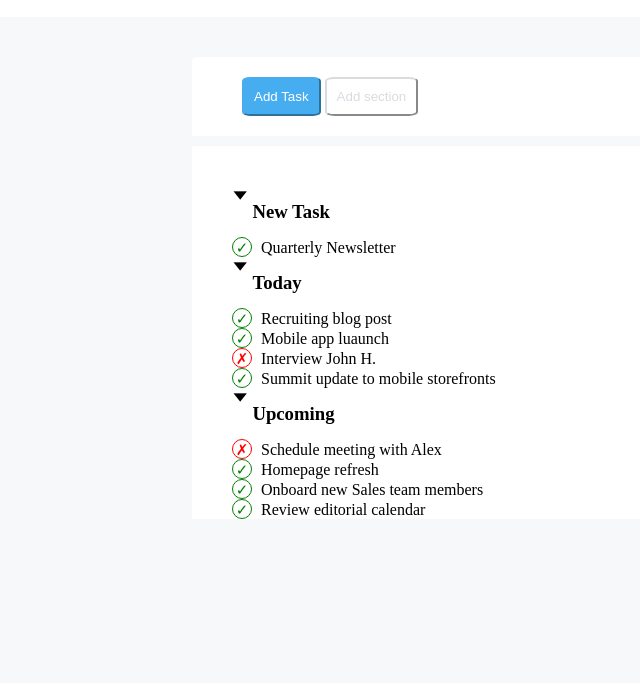
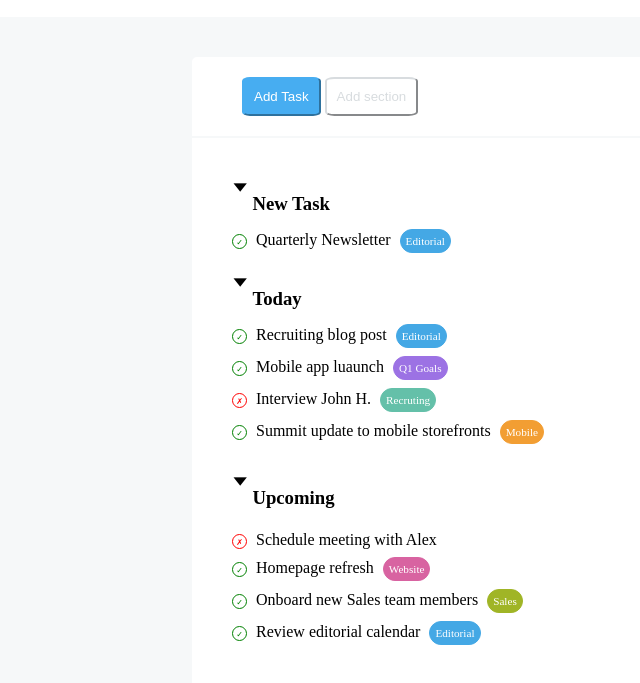
Before and after one commit to PaoloIncollu/html-css-toboolist, a plain HTML site: page index.html in a window 1280 px wide. Shown: the part 73-756 px from the top of the page, without its empty margins (0-640 px from the left). Drawn offline with Linux system fonts and the light colour scheme.

Commit message:
caricamento esercizio completato

```diff
--- a/css/style.css
+++ b/css/style.css
@@ -22,7 +22,7 @@ body{
 
     background-color: #FFFFFF;
     width: 70%;
-    margin: 40px auto 10px auto;
+    margin: 40px auto 2px auto;
     padding: 20px 50px 20px;
     border-top-left-radius: 5px;
     border-top-right-radius: 5px;
@@ -35,8 +35,10 @@ body{
     width: 70%;
     margin-left: auto;
     margin-right: auto;
-    padding-top:40px;
-    padding-left: 40px;
+    padding:40px;
+    border-bottom-left-radius: 5px;
+    border-top-right-radius: 5px;
+
 }
 
 
@@ -56,6 +58,12 @@ body{
 
 }
 
+.section{
+
+    margin-bottom: 20px;
+
+}
+
 .title-section{
 
     display: inline-block;
@@ -66,13 +74,74 @@ body{
 .check{
 
     display: inline-block;
-    width: 20px;
-    height: 20px;
+    width: 15px;
+    height: 15px;
     border-radius: 50%;
     margin-right: 5px;
     text-align: center;
-    line-height: 20px;
-    font-size: 15px;
+    line-height: 15px;
+    font-size: 0.5em;
+
+
+}
+
+.info{
+
+    padding-bottom: 0.5em;
+
+}
+
+.box{
+
+    display: inline-block;
+    padding: 5px 5px 5px 5px;
+    border-radius: 15px;
+    margin-left: 5px;
+    font-size: 0.7em;
+    text-align: center;
+    color: white;
+
+}
+
+.color-box-blue{
+
+    background-color:#44A8E5;
+    border: 1px solid #44A8E5;
+
+}
+
+.color-box-violet{
+
+    background-color:#9C72E4;
+    border: 1px solid #9C72E4;
+
+}
+
+.color-box-green{
+
+    background-color:#64C0A9;
+    border: 1px solid #64C0A9;
+
+}
+
+.color-box-orange{
+
+    background-color:#F29E33;
+    border: 1px solid #F29E33;
+
+}
+
+.color-box-rose{
+
+    background-color:#D863A1;
+    border: 1px solid #D863A1;
+
+}
+
+.color-box-yellow{
+
+    background-color:#A0B526;
+    border: 1px solid #A0B526;
 
 }
 
--- a/index.html
+++ b/index.html
@@ -37,12 +37,12 @@
         <main class="container">
 
 
-            <section>
+            <section class="section">
                 <!--sezione new task-->
                 <div>
                     <span class="freccia">
 
-                        &#129171;
+                       &#129171;
 
                     </span>
 
@@ -62,11 +62,17 @@
 
                     Quarterly Newsletter
 
+                    <span class=" box color-box-blue">
+
+                        Editorial
+
+                    </span>
+
                 </div>
 
             </section>
 
-            <section>
+            <section class="section">
                 <!--sezione today-->
 
                 <div>
@@ -85,7 +91,7 @@
 
                 </div>
 
-                <div>
+                <div class="info">
 
                     <span  id="true" class="check">
                         &check;
@@ -93,9 +99,15 @@
 
                     Recruiting blog post
 
+                    <span class=" box color-box-blue">
+
+                        Editorial
+
+                    </span>
+
                 </div>
 
-                <div>
+                <div class="info">
 
                     <span id="true" class="check">
                         &check;
@@ -103,9 +115,15 @@
 
                     Mobile app luaunch
 
+                    <span class=" box color-box-violet">
+
+                        Q1 Goals
+
+                    </span>
+
                 </div>
 
-                <div>
+                <div class="info">
 
                     <span id="false" class="check">
                         &cross;
@@ -113,9 +131,15 @@
 
                     Interview John H.
 
+                    <span class=" box color-box-green">
+
+                        Recruting
+
+                    </span>
+
                 </div>
 
-                <div>
+                <div class="info">
 
                     <span id="true" class="check">
                         &check;
@@ -123,14 +147,20 @@
 
                     Summit update to mobile storefronts
 
+                    <span class=" box color-box-orange">
+
+                        Mobile
+
+                    </span>
+
                 </div>
 
             </section>
 
-            <section>
+            <section class="section">
                 <!--sezione upcoming-->
 
-                <div>
+                <div class="info">
                     <span class="freccia">
 
                         &#129171;
@@ -145,7 +175,7 @@
 
                 </div>
 
-                <div>
+                <div class="info">
 
                     <span  id="false" class="check">
                         &cross;
@@ -155,7 +185,7 @@
 
                 </div>
 
-                <div>
+                <div class="info">
 
                     <span id="true" class="check">
                         &check;
@@ -163,9 +193,15 @@
 
                     Homepage refresh
 
+                    <span class=" box color-box-rose">
+
+                        Website
+
+                    </span>
+
                 </div>
 
-                <div>
+                <div class="info">
 
                     <span id="true" class="check">
                         &check;
@@ -173,15 +209,27 @@
 
                     Onboard new Sales team members
 
+                    <span class=" box color-box-yellow">
+
+                        Sales
+
+                    </span>
+
                 </div>
 
-                <div>
+                <div class="info">
 
                     <span id="true" class="check">
                         &check;
                     </span>
 
                     Review editorial calendar
+
+                    <span class=" box color-box-blue">
+
+                        Editorial
+
+                    </span>
 
                 </div>
 
```
